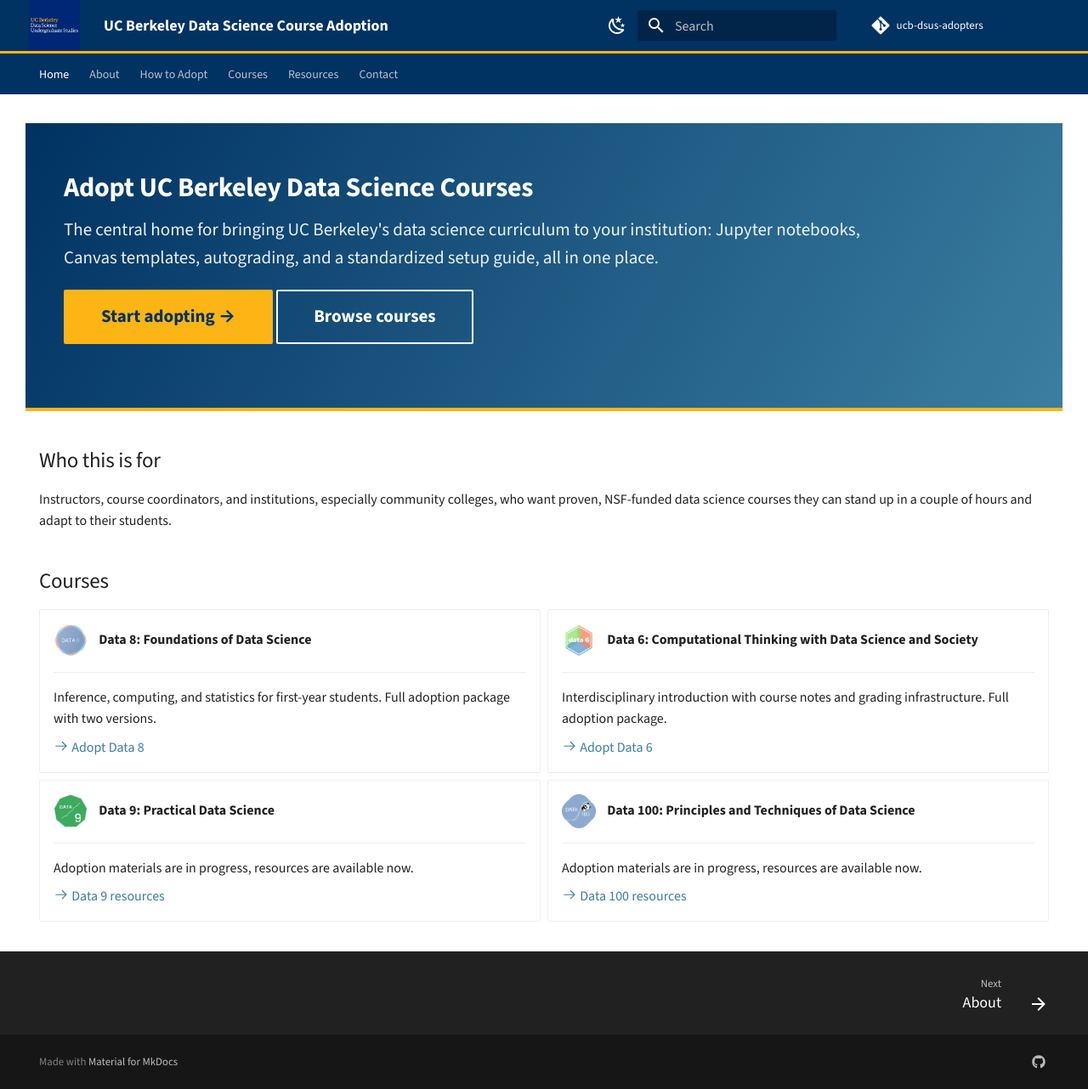
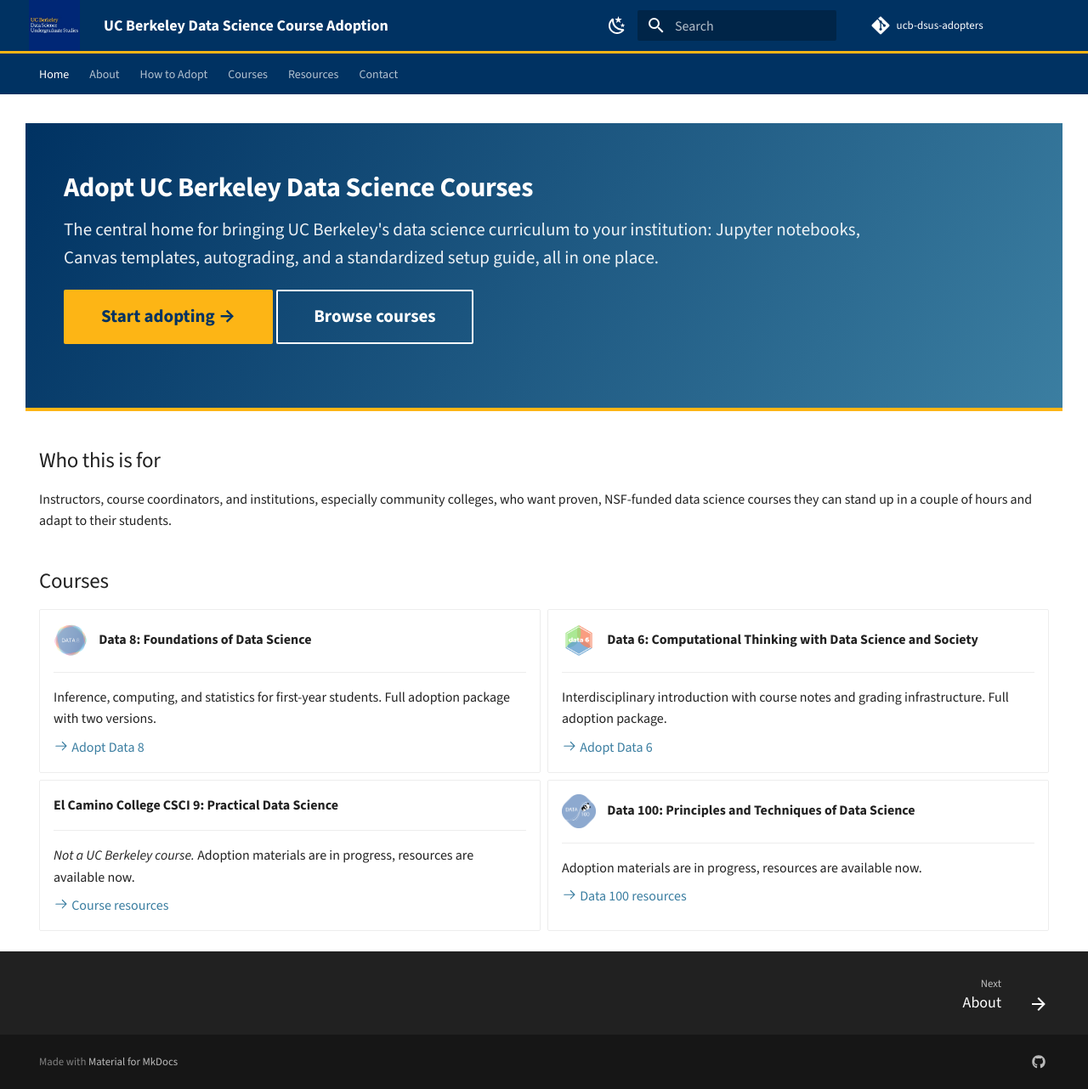
Before and after one commit to ucb-dsus-adopters/ucb-dsus-adopters.github.io, an MkDocs documentation site: the page built from docs/index.md, in a window 1280 px wide and 1282 px high. Shown: the whole window at 85% size. Built offline with MkDocs 1.6.1 and Material for MkDocs 9.7.7, drawn with Linux system fonts in a browser that asks for light colours; comment, search, counter and statistics services are not loaded.

Commit message:
feat(csci9): el camino course

```diff
--- a/docs/index.md
+++ b/docs/index.md
@@ -45,13 +45,13 @@
 
     [:octicons-arrow-right-24: Adopt Data 6](courses/data6.md)
 
--   ![Data 9](assets/data9_logo.png){ .card-logo } **Data 9: Practical Data Science**
+-   **El Camino College CSCI 9: Practical Data Science**
 
     ---
 
-    Adoption materials are in progress, resources are available now.
+    *Not a UC Berkeley course.* Adoption materials are in progress, resources are available now.
 
-    [:octicons-arrow-right-24: Data 9 resources](courses/data9.md)
+    [:octicons-arrow-right-24: Course resources](courses/data9.md)
 
 -   ![Data 100](assets/data100_logo.png){ .card-logo } **Data 100: Principles and Techniques of Data Science**
 
--- a/main.py
+++ b/main.py
@@ -58,7 +58,8 @@
     # Data 9 (Practical Data Science / CS9): public student materials and a private
     # instructor repo; full adoption package still in progress.
     "data9": {
-        "title": "Data 9",
+        "title": "El Camino College CSCI 9: Practical Data Science",
+        "catalog_url": "http://catalog.elcamino.edu/preview_course_nopop.php?catoid=12&coid=25255",
         "materials_repo": "https://github.com/eccdatascience/csci9-sp26-student",
         "materials_repo_name": "eccdatascience/csci9-sp26-student",
         "solutions_repo": "https://github.com/ds-modules/cs-9-dev",
--- a/mkdocs.yml
+++ b/mkdocs.yml
@@ -91,7 +91,7 @@
       - Overview: courses/index.md
       - Data 8: courses/data8.md
       - Data 6: courses/data6.md
-      - Data 9: courses/data9.md
+      - ECC CSCI 9: courses/data9.md
       - Data 100: courses/data100.md
   - Resources:
       - FAQ: resources/faq.md
```
Also changed, not shown: docs/courses/data9.md (+15 -4 lines), docs/courses/index.md (+2 -2 lines), docs/resources/changelog.md (+2 -2 lines), docs/assets/cal-icor-dark-mode.png (added), docs/assets/cal-icor.png (added), docs/assets/ecc.jpeg (added).
